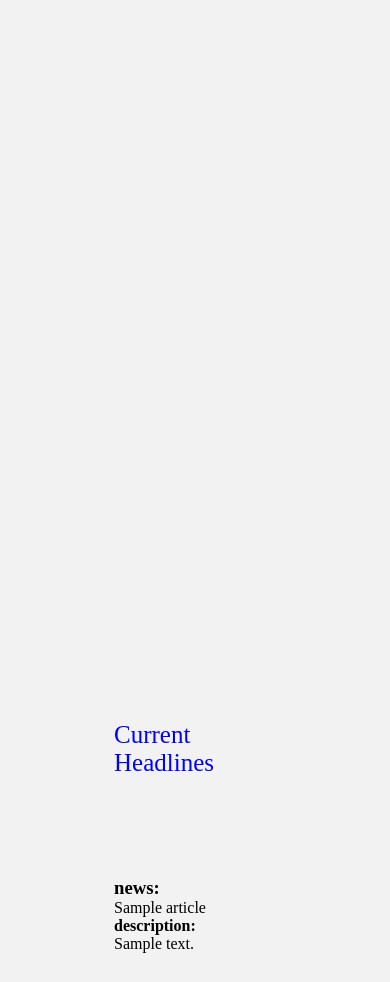
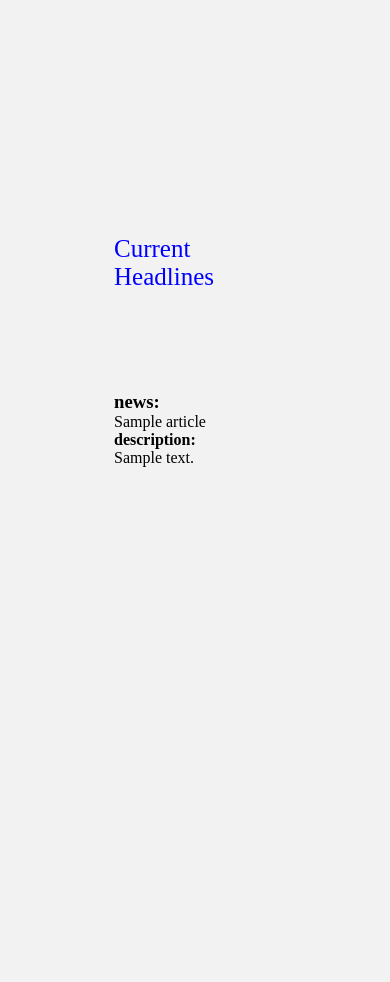
Before and after one commit to DeepCoomer/Einspector, a Django app: page / in a window 390 px wide. Shown: the part 5518-6500 px from the top of the page. Run offline with Django 3.2, Linux system fonts and the light colour scheme; tables that the repository leaves empty hold one stand-in row (values such as "Sample post"); a database or web service that is not in the repository returns one stand-in record (values such as "Sample title"); data that the repository does not hold is empty; some libraries are stand-ins or nearby versions.

Commit message:
Final Commit

```diff
--- a/templates/index.html
+++ b/templates/index.html
@@ -368,7 +368,7 @@
                 display: inline-block;
                 position: relative;
                 left: 10px;
-                top: 4886px;
+                top: 4400px;
                 padding: 0px 65px;
             }
 
```
